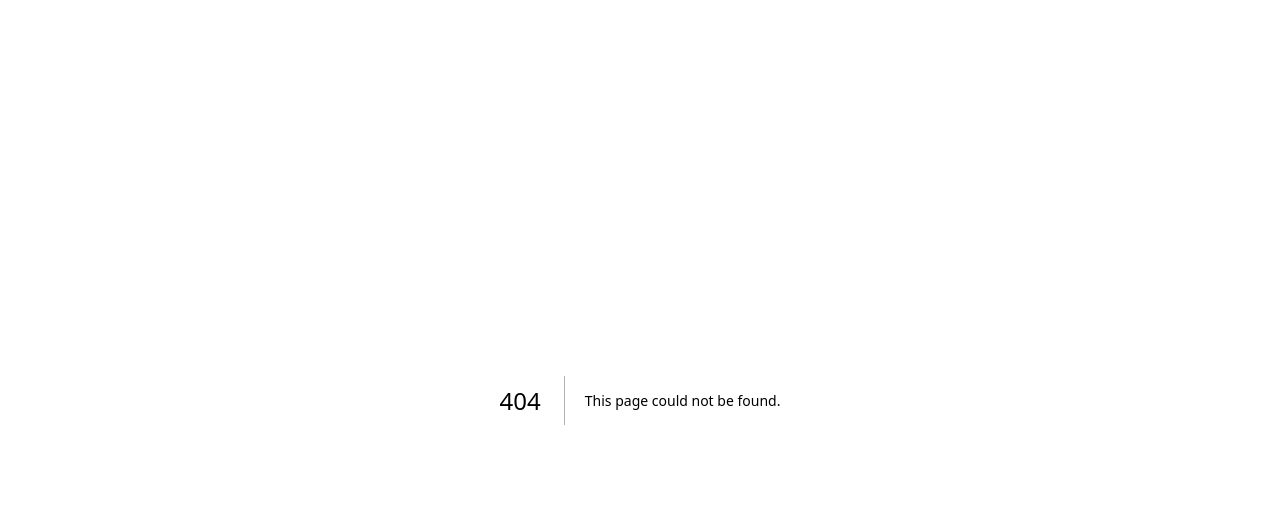
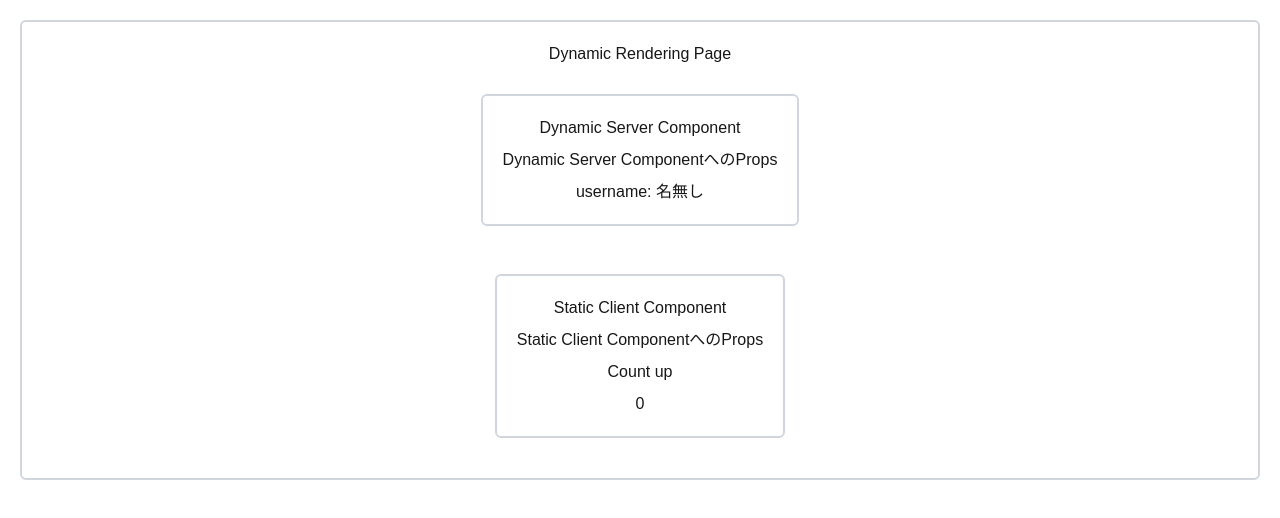
Before and after one commit to Yamamoto-Masaya1122/test-next.js, a Next.js app: page /practice/dynamic-rendering in a window 1280 px wide. Before the commit this address had no page. Shown: the top 518 px of the page. Built offline with nearby package versions, Linux system fonts and the light colour scheme; no server answers.

Commit message:
20251012学習

```diff
--- /dev/null
+++ b/src/app/practice/dynamic-rendering/page.tsx
@@ -0,0 +1,16 @@
+import React from "react";
+import Box from "@/components/Box";
+import StaticClientComponent from "@/components/StaticClientComponent";
+import DynamicServerComponet from "@/components/DynamicServerComponet";
+
+const DynamicRenderingPage = () => {
+  return (
+    <Box>
+      <h1>Dynamic Rendering Page</h1>
+      <DynamicServerComponet text="Dynamic Server ComponentへのProps" />
+      <StaticClientComponent text="Static Client ComponentへのProps" />
+    </Box>
+  );
+};
+
+export default DynamicRenderingPage;
--- /dev/null
+++ b/src/app/practice/static-rendering/page.tsx
@@ -0,0 +1,16 @@
+import React from "react";
+import Box from "@/components/Box";
+import StaticClientComponent from "@/components/StaticClientComponent";
+import StaticServerComponent from "@/components/StaticServerComponent";
+
+const StaticRenderingPage = () => {
+  return (
+    <Box>
+      <h1>Static Rendering Page</h1>
+      <StaticServerComponent text="Static Server ComponentへのProps" />
+      <StaticClientComponent text="Static Client ComponentへのProps" />
+    </Box>
+  );
+};
+
+export default StaticRenderingPage;
--- /dev/null
+++ b/src/components/Box.tsx
@@ -0,0 +1,15 @@
+import React, { ReactNode } from "react";
+
+type PropsType = {
+  children: ReactNode;
+};
+
+const Box = ( { children }: PropsType ) => {
+  return (
+    <div className="p-5 m-5 border-2 border-gray-300 rounded-md flex flex-col items-center justify-center gap-2">
+      {children}
+    </div>
+  )
+}
+
+export default Box;
--- /dev/null
+++ b/src/components/DynamicServerComponet.tsx
@@ -0,0 +1,21 @@
+import React from "react";
+import { cookies } from "next/headers";
+import Box from "@/components/Box";
+
+type PropsType = {
+  text: string;
+};
+
+const DynamicServerComponet = async( { text }: PropsType ) => {
+  const cookieStore = await cookies();
+  const username = cookieStore.get("username")?.value || "名無し";
+  return (
+    <Box>
+      <h2>Dynamic Server Component</h2>
+      <p>{text}</p>
+      <p>username: {username}</p>
+    </Box>
+  );
+};
+
+export default DynamicServerComponet;
--- /dev/null
+++ b/src/components/StaticClientComponent.tsx
@@ -0,0 +1,24 @@
+"use client";
+import React, { useState } from "react";
+import Box from "@/components/Box";
+
+type PropsType = {
+  text: string;
+};
+
+const StaticClientComponent = ( { text }: PropsType ) => {
+  const [count, setCount] = useState(0);
+  const onClickCountup = () => {
+    setCount(count + 1);
+  };
+  return (
+    <Box>
+      <h2>Static Client Component</h2>
+      <p>{text}</p>
+      <button onClick={onClickCountup}>Count up</button>
+      <p>{count}</p>
+    </Box>
+  );
+};
+
+export default StaticClientComponent;
--- /dev/null
+++ b/src/components/StaticServerComponent.tsx
@@ -0,0 +1,17 @@
+import React from "react";
+import Box from "@/components/Box";
+
+type PropsType = {
+  text: string;
+};
+
+const StaticServerComponent = async( { text }: PropsType ) => {
+  return (
+    <Box>
+      <h2>Static Server Component</h2>
+      <p>{text}</p>
+    </Box>
+  );
+};
+
+export default StaticServerComponent;
```
